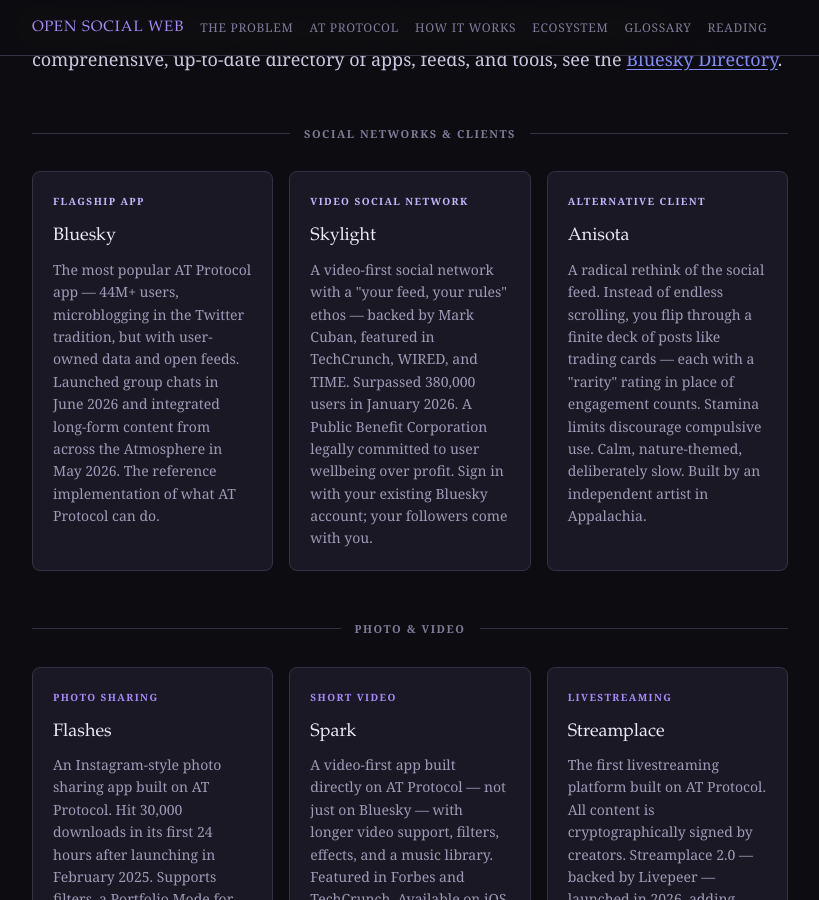
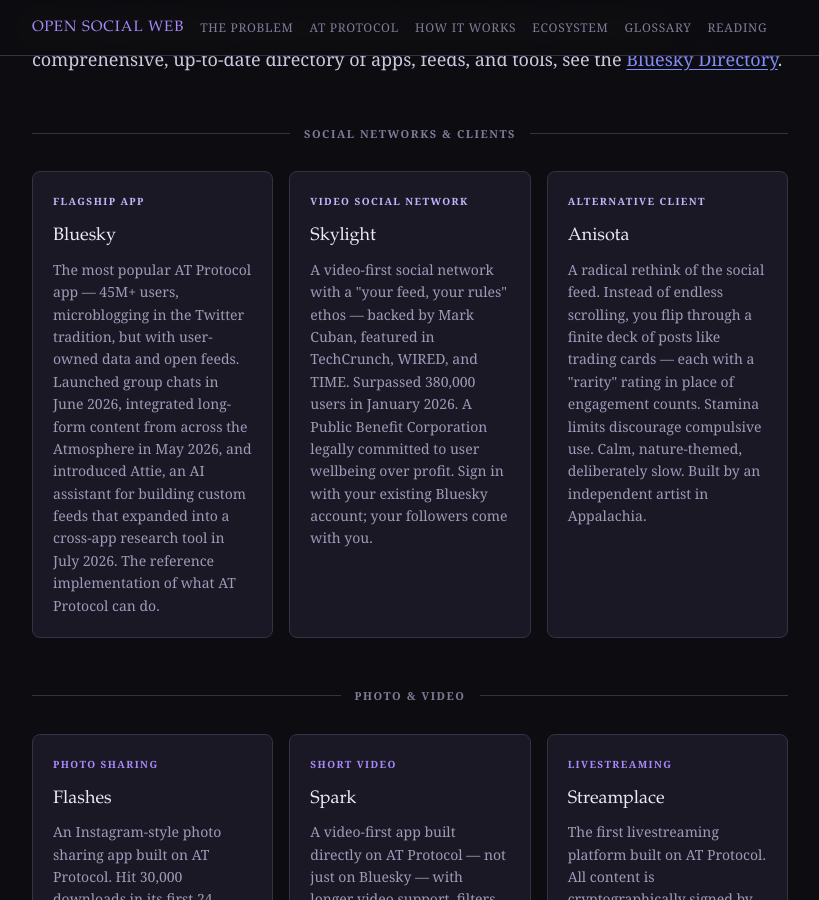
Before and after one commit to devilleweppenaar/home.github.io, a Jekyll site: the page open-social-web.html, which Jekyll copies as it is, in a window 1280 px wide and 900 px high, scrolled down 7120 px. Shown: the whole window, without its empty margins (230-1049 px from the left). Built offline with Jekyll 4.4.1, drawn with Linux system fonts in a browser that asks for light colours; some of the changed text lies outside the part shown.

Commit message:
updates for Jul 2026

```diff
--- a/open-social-web.html
+++ b/open-social-web.html
@@ -730,7 +730,7 @@
                         anything Big Tech has built.
                     </p>
                     <div class="hero-meta">
-                        <span>44M+ users on the network</span>
+                        <span>45M+ users on the network</span>
                         <span>1,000+ apps using atproto weekly</span>
                     </div>
                 </div>
@@ -1254,13 +1254,15 @@
                             <div class="app-cat social">Flagship app</div>
                             <div class="app-name">Bluesky</div>
                             <div class="app-desc">
-                                The most popular AT Protocol app — 44M+ users,
+                                The most popular AT Protocol app — 45M+ users,
                                 microblogging in the Twitter tradition, but with
                                 user-owned data and open feeds. Launched group
-                                chats in June 2026 and integrated long-form
-                                content from across the Atmosphere in May 2026.
-                                The reference implementation of what AT Protocol
-                                can do.
+                                chats in June 2026, integrated long-form content
+                                from across the Atmosphere in May 2026, and
+                                introduced Attie, an AI assistant for building
+                                custom feeds that expanded into a cross-app
+                                research tool in July 2026. The reference
+                                implementation of what AT Protocol can do.
                             </div>
                         </a>
                         <a
@@ -1805,7 +1807,7 @@
                         >atprotocol.dev</a
                     ></span
                 >
-                <span>Personal reference document · Updated June 2026</span>
+                <span>Personal reference document · Updated July 2026</span>
             </footer>
         </div>
     </body>
```
Also changed, not shown: other parts of open-social-web.html (+1 -1 lines).
